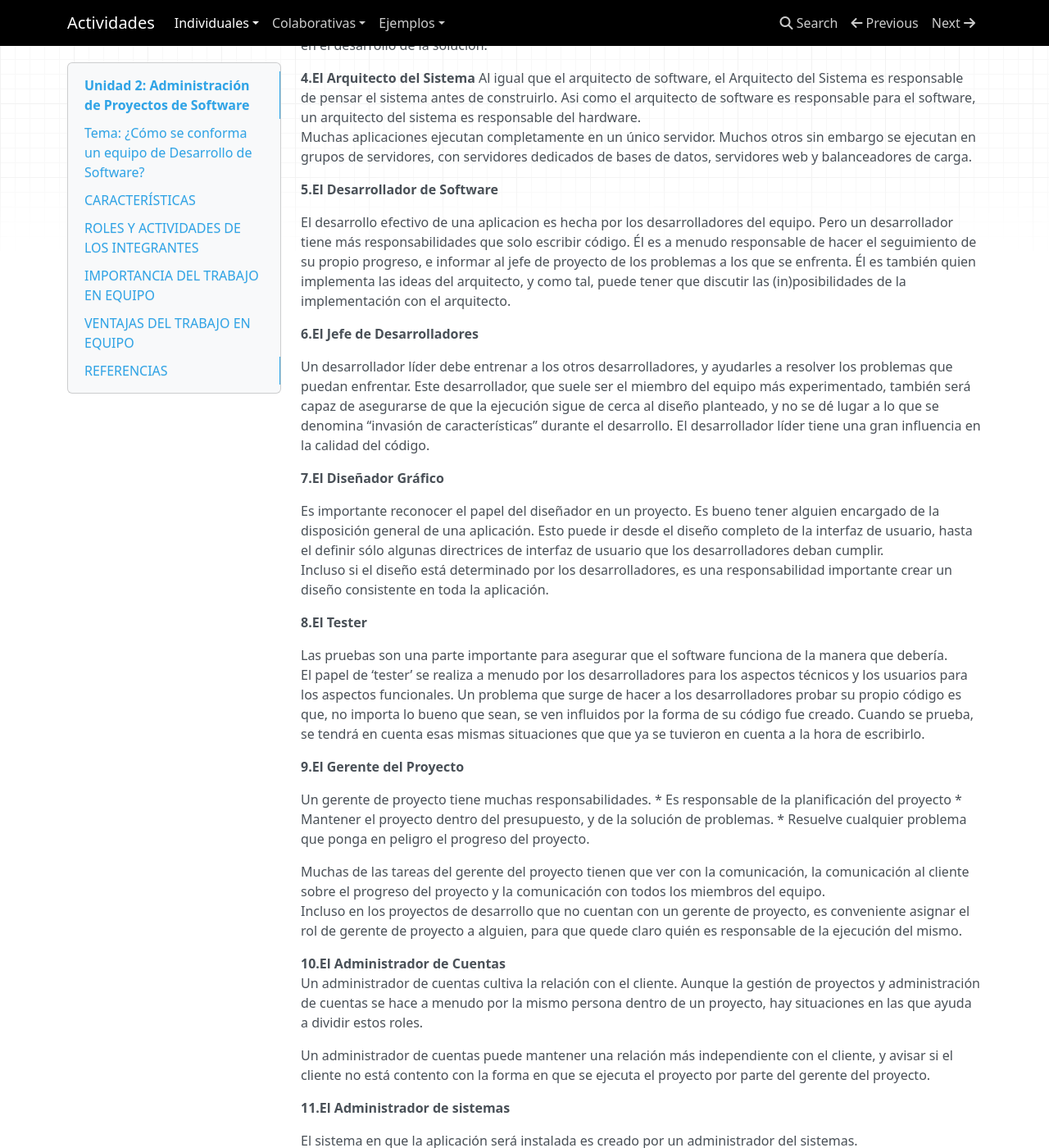
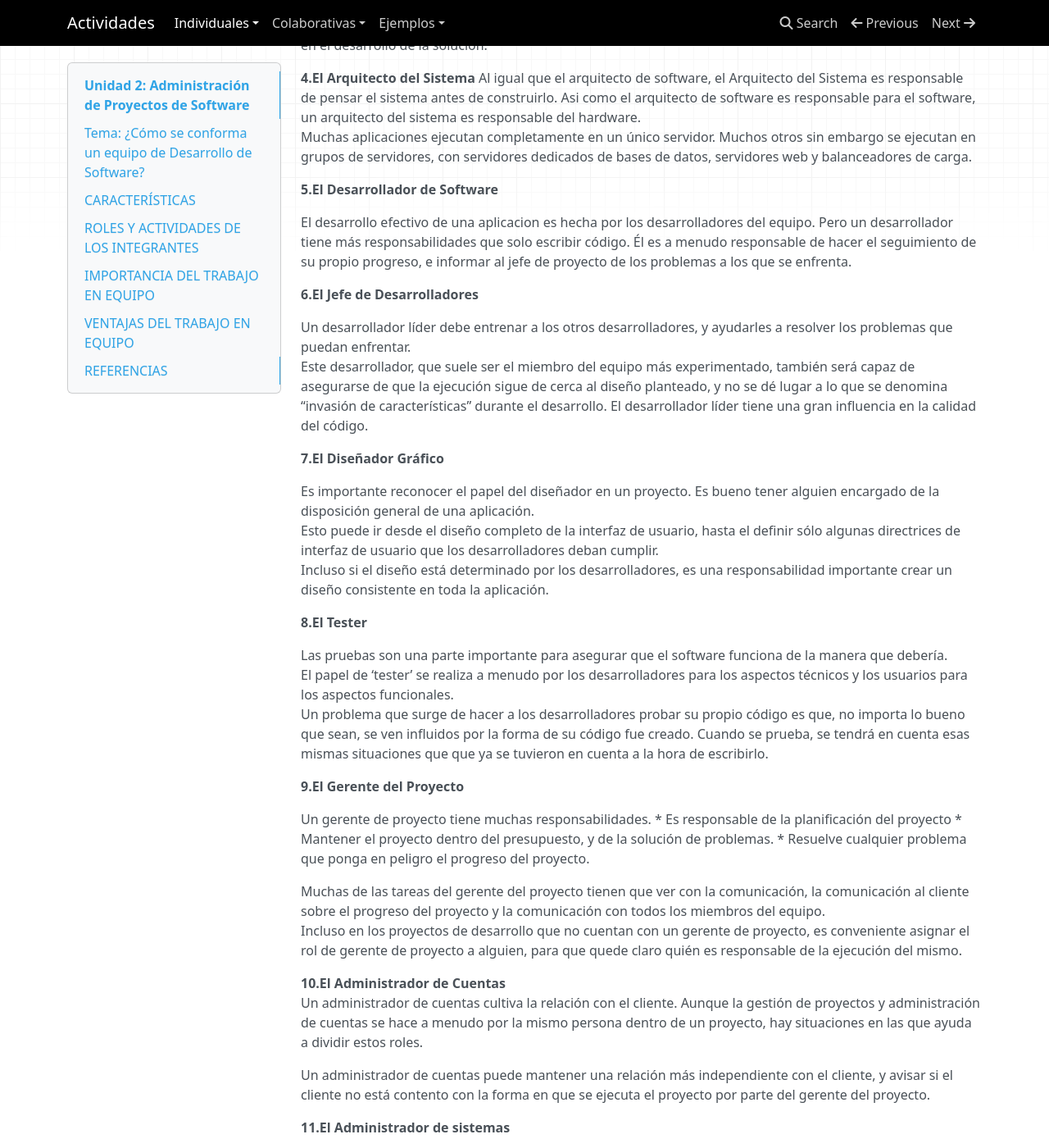
Before and after one commit to yeyaMI17/ING_actividades, an MkDocs documentation site: the page built from docs/individual/actividad-02.md, in a window 1280 px wide and 1400 px high, scrolled down 4382 px. Shown: the whole window at 82% size. Built offline with MkDocs 1.6.1, drawn with Linux system fonts in a browser that asks for light colours; nearby versions of some CDN libraries; some of the changed text lies outside the part shown.

Commit message:
Act 1 & Act 2 final

```diff
--- a/docs/individual/actividad-02.md
+++ b/docs/individual/actividad-02.md
@@ -35,7 +35,8 @@
 
 **3. Mantenga la calidad alta**
 
-Un equipo de desarrollo confiable, debe evitar el ajetreo y el procesamiento de todo al mismo tiempo, ya que puede afectar fácilmente la calidad. Tomamos todo paso a paso, independientemente de la fecha límite. Si no se evita el ajetreo, la atención se centrará en el riesgo y en aumentar las deudas técnicas de la empresa. Es crucial analizar a fondo la calidad desde el inicio de los proyectos, antes de planificar algo al respecto.
+Un equipo de desarrollo confiable, debe evitar el ajetreo y el procesamiento de todo al mismo tiempo, ya que puede afectar fácilmente la calidad. Tomamos todo paso a paso, independientemente de la fecha límite. Si no se evita el ajetreo, la atención se centrará en el riesgo y en aumentar las deudas técnicas de la empresa.
+Es crucial analizar a fondo la calidad desde el inicio de los proyectos, antes de planificar algo al respecto.
 Guiamos a nuestro equipo de desarrollo de software sobre diferentes principios ágiles que ayudan a entregar software de alta calidad en esta competitiva industria de tecnología. Nos enfocamos rápidamente en la velocidad, pero para mantener nuestra calidad, ayudando a compartir la carga, entendiendo los requisitos y aumentando la comunicación.
 Además, el equipo debe establecer el enfoque de las pruebas continuas a través del cual podemos detectar los riesgos en la calidad del software en las primeras etapas. Es necesario identificar las fallas temprano para que no pueda afectar nuestra relación de desarrollo.
 
@@ -95,22 +96,25 @@
 
 **5.El Desarrollador de Software**
 
-El desarrollo efectivo de una aplicacion es hecha por los desarrolladores del equipo. Pero un desarrollador tiene más responsabilidades que solo escribir código. Él es a menudo responsable de hacer el seguimiento de su propio progreso, e informar al jefe de proyecto de los problemas a los que se enfrenta. Él es también quien implementa las ideas del arquitecto, y como tal, puede tener que discutir las (in)posibilidades de la implementación con el arquitecto.
+El desarrollo efectivo de una aplicacion es hecha por los desarrolladores del equipo. Pero un desarrollador tiene más responsabilidades que solo escribir código. Él es a menudo responsable de hacer el seguimiento de su propio progreso, e informar al jefe de proyecto de los problemas a los que se enfrenta.
 
 
 **6.El Jefe de Desarrolladores**
 
-Un desarrollador líder debe entrenar a los otros desarrolladores, y ayudarles a resolver los problemas que puedan enfrentar. Este desarrollador, que suele ser el miembro del equipo más experimentado, también será capaz de asegurarse de que la ejecución sigue de cerca al diseño planteado, y no se dé lugar a lo que se denomina “invasión de características” durante el desarrollo. El desarrollador líder tiene una gran influencia en la calidad del código.
+Un desarrollador líder debe entrenar a los otros desarrolladores, y ayudarles a resolver los problemas que puedan enfrentar.
+Este desarrollador, que suele ser el miembro del equipo más experimentado, también será capaz de asegurarse de que la ejecución sigue de cerca al diseño planteado, y no se dé lugar a lo que se denomina “invasión de características” durante el desarrollo. El desarrollador líder tiene una gran influencia en la calidad del código.
 
 **7.El Diseñador Gráfico**
 
-Es importante reconocer el papel del diseñador en un proyecto. Es bueno tener alguien encargado de la disposición general de una aplicación. Esto puede ir desde el diseño completo de la interfaz de usuario, hasta el definir sólo algunas directrices de interfaz de usuario que los desarrolladores deban cumplir.
+Es importante reconocer el papel del diseñador en un proyecto. Es bueno tener alguien encargado de la disposición general de una aplicación.
+Esto puede ir desde el diseño completo de la interfaz de usuario, hasta el definir sólo algunas directrices de interfaz de usuario que los desarrolladores deban cumplir.
 Incluso si el diseño está determinado por los desarrolladores, es una responsabilidad importante crear un diseño consistente en toda la aplicación.
 
 **8.El Tester**
 
 Las pruebas son una parte importante para asegurar que el software funciona de la manera que debería.
-El papel de ‘tester’ se realiza a menudo por los desarrolladores para los aspectos técnicos y los usuarios para los aspectos funcionales. Un problema que surge de hacer a los desarrolladores probar su propio código es que, no importa lo bueno que sean, se ven influidos por la forma de su código fue creado. Cuando se prueba, se tendrá en cuenta esas mismas situaciones que que ya se tuvieron en cuenta a la hora de escribirlo.
+El papel de ‘tester’ se realiza a menudo por los desarrolladores para los aspectos técnicos y los usuarios para los aspectos funcionales.
+Un problema que surge de hacer a los desarrolladores probar su propio código es que, no importa lo bueno que sean, se ven influidos por la forma de su código fue creado. Cuando se prueba, se tendrá en cuenta esas mismas situaciones que que ya se tuvieron en cuenta a la hora de escribirlo.
 
 **9.El Gerente del Proyecto**
 
```
Also changed, not shown: docs/individual/actividad-01.md (+2 -1 lines).
